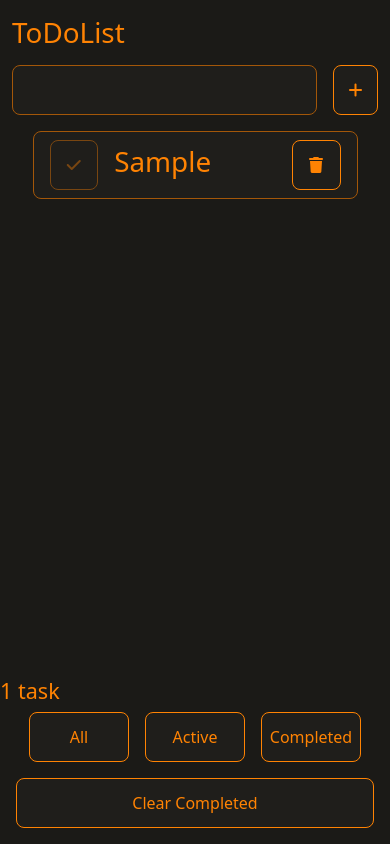
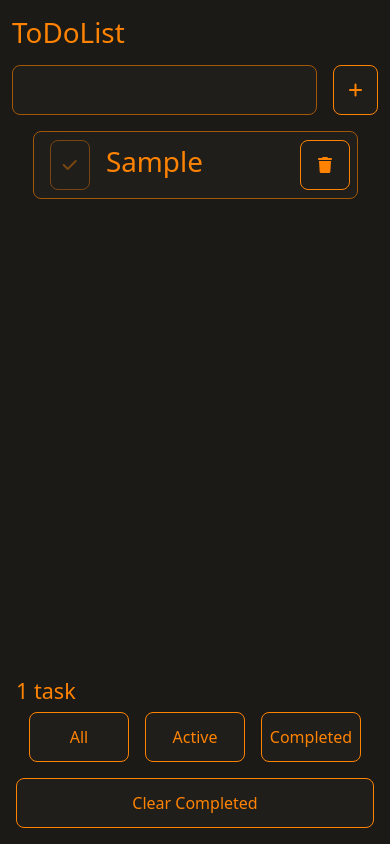
Before and after one commit to Giorgi-Katamadze/ToDoList, a plain HTML site: page index.html in a window 390 px wide. Both pictures are taken after typing "Sample" into the empty fields and a click on the button 355 px from the left and 90 px from the top of the page. Drawn offline with nearby package versions, Linux system fonts and the light colour scheme; some packages are replaced by stand-ins of ours; a script that the page names is missing.

Commit message:
done 3.0

```diff
--- a/src/script/script.js
+++ b/src/script/script.js
@@ -34,12 +34,15 @@ function displayTasks() {
       const div = document.createElement('div')
       div.classList.add('all')
       div.innerHTML += `
-    <div id="content" class="d-flex gap-5 justify-content-between align-items-center py-2 px-3 my-3 col-10 col-sm-8 col-md-7 mx-auto">
-      <div class="d-flex align-items-center gap-3 col-8">
-          <button class="choose"><i class="fa-solid fa-check"></i></button>
-          <h1 class="task col-8">${todo.name}</h1>
+    <div id="content" class="d-flex gap-2 justify-content-between align-items-center py-2 px-3 my-3 col-10 col-sm-8 col-md-7 mx-auto">
+      <div class="d-flex align-items-center gap-3 col-10">
+          <button class="choose col-2 col-md-1"><i class="fa-solid fa-check"></i></button>
+          <h1 class="task col-10 col-md-11">${todo.name}</h1>
       </div>
-          <button class="removeBtn"><i class="fa-solid fa-trash"></i></button>
+      <div clss="col-4">
+      <button class="removeBtn"><i class="fa-solid fa-trash"></i></button>
+      </div>
+
     </div>
     `;
     // remove task
@@ -122,7 +125,7 @@ const index = todo.id;
 function controls() {
   tasksControls.innerHTML = `
     <div class="d-flex flex-wrap col-md-10 mx-auto justify-content-center align-items-center py-3">
-            <div class="col-12 col-lg-2 d-flex justify-content-start">
+            <div class="col-12 col-lg-2 d-flex justify-content-start px-3">
                 <h4><span>${todos.length}</span> ${todos.length === 1 ? 'task' : 'tasks'}</h4>
             </div>
             <div class="d-flex gap-3 gap-sm-2 gap-md-3 flex-wrap justify-content-center justify-content-md-end px-3">
@@ -206,12 +209,15 @@ function displayFilteredTasks(filteredTodos) {
     const div = document.createElement('div');
     div.classList.add('all');
     div.innerHTML += `
-    <div id="content" class="d-flex gap-5 justify-content-between align-items-center py-2 px-3 my-3 col-10 col-sm-8 col-md-7 mx-auto">
-      <div class="d-flex align-items-center gap-3">
-          <button class="choose"><i class="fa-solid fa-check"></i></button>
-          <h1 class="task col-8">${todo.name}</h1>
+    <div id="content" class="d-flex gap-2 justify-content-between align-items-center py-2 px-3 my-3 col-10 col-sm-8 col-md-7 mx-auto">
+      <div class="d-flex align-items-center gap-3 col-10">
+          <button class="choose col-2 col-md-1"><i class="fa-solid fa-check"></i></button>
+          <h1 class="task col-10 col-md-11">${todo.name}</h1>
       </div>
-          <button class="removeBtn"><i class="fa-solid fa-trash"></i></button>
+      <div clss="col-4">
+      <button class="removeBtn"><i class="fa-solid fa-trash"></i></button>
+      </div>
+
     </div>
     `;
 
--- a/src/style/style.css
+++ b/src/style/style.css
@@ -14,6 +14,18 @@ button{
     background-color: #1F1E1B;
     border: 1px solid #FF8303;
     color:#FF8303;
+}
+.task {
+    max-width: 100%;
+    overflow-x: auto;
+}
+.task::-webkit-scrollbar{
+    background-color: #1F1E1B;
+    height: 6px;
+}
+.task::-webkit-scrollbar-thumb {
+    background-color: #FF8303;
+    border-radius: 8px;
 }
 #editBtn{
     width: auto;
@@ -63,3 +75,10 @@ input{
 .red{
     color: red;
 }
+
+.swal2-styled.swal2-confirm{
+    width: auto;
+}
+.swal2-styled.swal2-cancel{
+    width: auto;
+}
```
